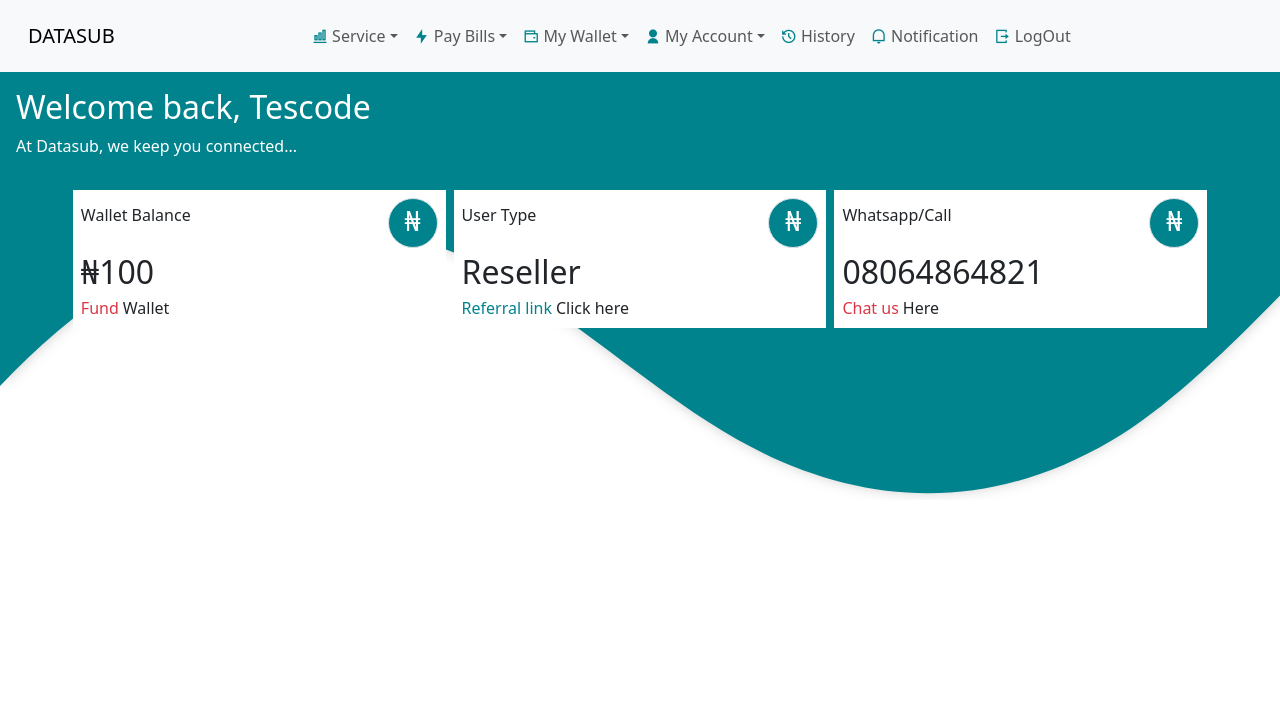
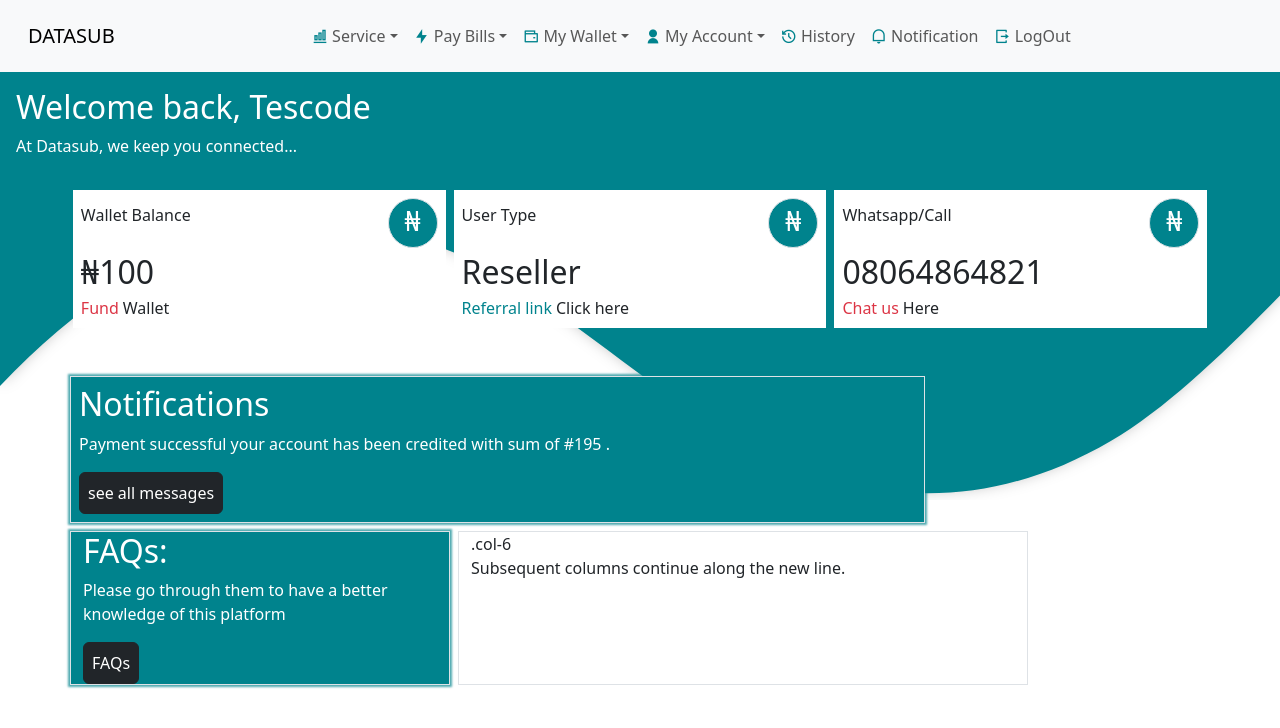
Before and after one commit to devtescode/Front_end_datasite, a React (Vite) app: page /dashboard in a window 1280 px wide. Shown: the top 728 px of the page. Built offline with nearby package versions, Linux system fonts and the light colour scheme.

Commit message:
update dashboard page

```diff
--- a/src/components/Dashboardpage/Dashboard.jsx
+++ b/src/components/Dashboardpage/Dashboard.jsx
@@ -201,6 +201,30 @@
             </div>
 
 
+            <div class="container mt-5">
+                <div class="row gap-2">
+                    <div class="col-9 border p-2"  style={{ backgroundColor: "#00838d", color: "#00848db0", boxShadow:"0px 0px 2px 2px" }}>
+                        <h2 className='text-white'>Notifications</h2>
+                        <p className='text-white'>Payment successful your account has been credited with sum of #195 .</p>
+                        <button className='btn btn-dark p-2'
+
+                        >see all messages</button>
+                    </div>
+
+                    <div class="col-4 border"  style={{ backgroundColor: "#00838d", color: "#00848db0", boxShadow:"0px 0px 2px 2px" }}>
+                        <h2 className='text-white'>FAQs:</h2>
+                        <p className='text-white'>
+                        Please go through them to have a better knowledge of this platform
+                        </p>
+                        <button className='btn btn-dark p-2'
+
+                           >FAQs</button>
+                    </div>
+                    <div class="col-6 border">.col-6<br />Subsequent columns continue along the new line.</div>
+                </div>
+            </div>
+
+
         </>
     );
 };
```
